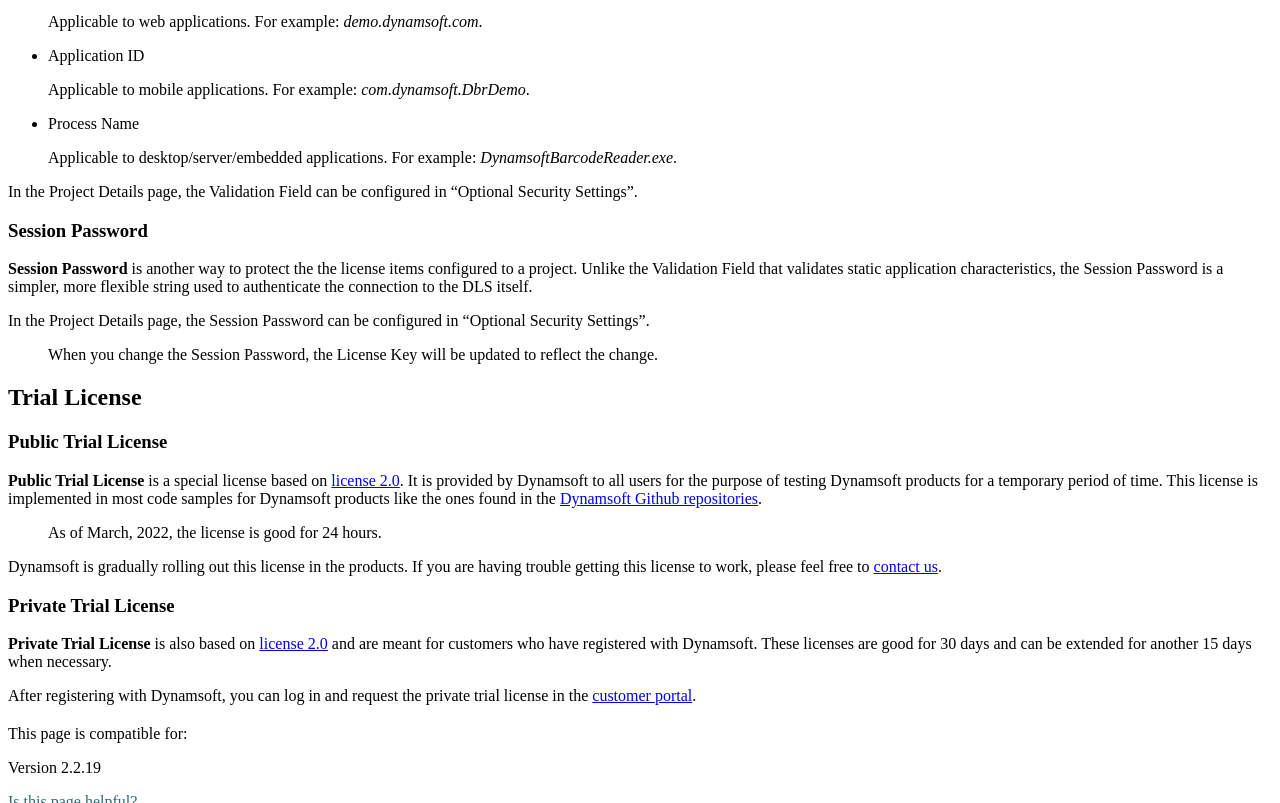
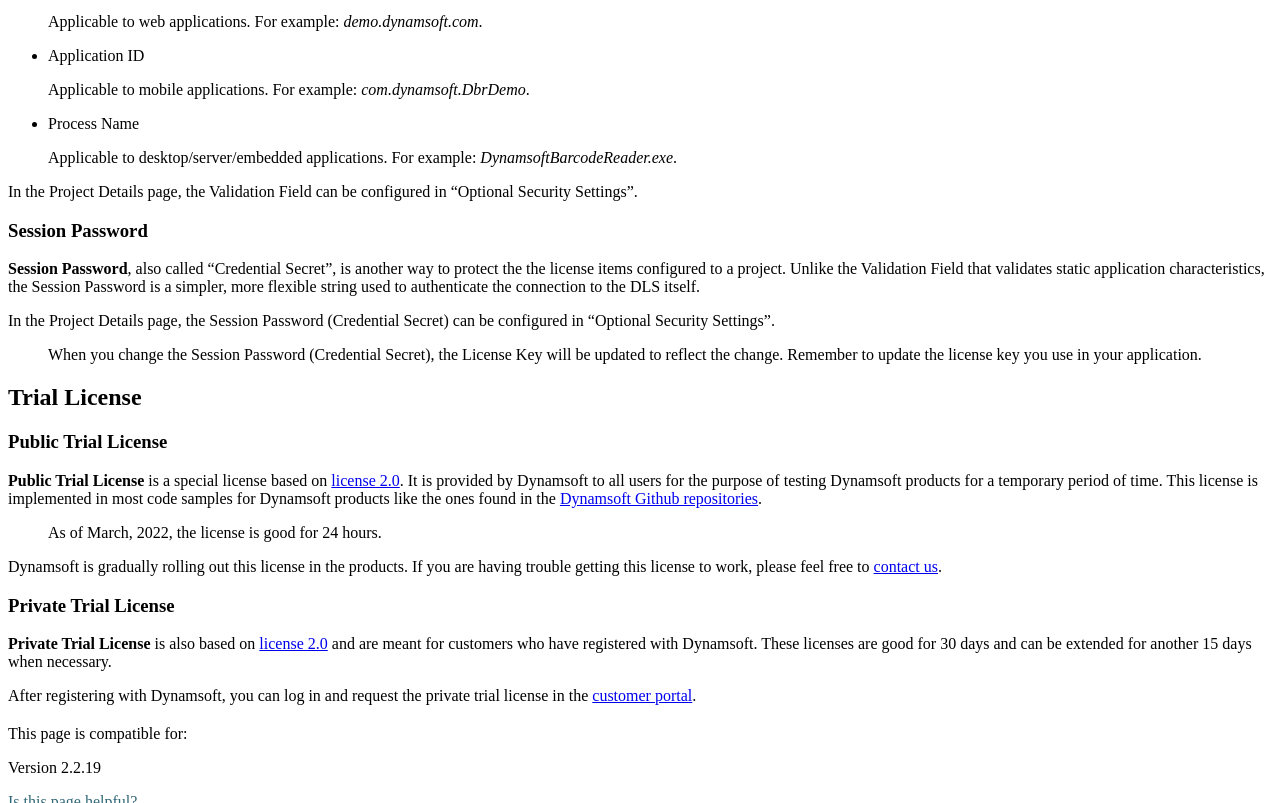
Before and after one commit to dynamsoft-docs/license-server-docs, a Jekyll site: the page built from about/terms.md, in a window 1280 px wide and 900 px high, scrolled down 2258 px, cut to the strip 0-803 px from the top of the window. Built offline with Jekyll 4.4.1, drawn with Linux system fonts in a browser that asks for light colours.

Commit message:
a bit more info to link Credential Secret with session password

```diff
--- a/about/terms.md
+++ b/about/terms.md
@@ -114,11 +114,11 @@
 
 ### Session Password
 
-**Session Password** is another way to protect the the license items configured to a project. Unlike the Validation Field that validates static application characteristics, the Session Password is a simpler, more flexible string used to authenticate the connection to the DLS itself.
+**Session Password**, also called "Credential Secret", is another way to protect the the license items configured to a project. Unlike the Validation Field that validates static application characteristics, the Session Password is a simpler, more flexible string used to authenticate the connection to the DLS itself.
 
-In the Project Details page, the Session Password can be configured in "Optional Security Settings".
+In the Project Details page, the Session Password (Credential Secret) can be configured in "Optional Security Settings".
 
-> When you change the Session Password, the License Key will be updated to reflect the change.
+> When you change the Session Password (Credential Secret), the License Key will be updated to reflect the change. Remember to update the license key you use in your application.
 
 ## Trial License
 
```
Also changed, not shown: about-v2.2.19/terms.md (+1 -1 lines).
